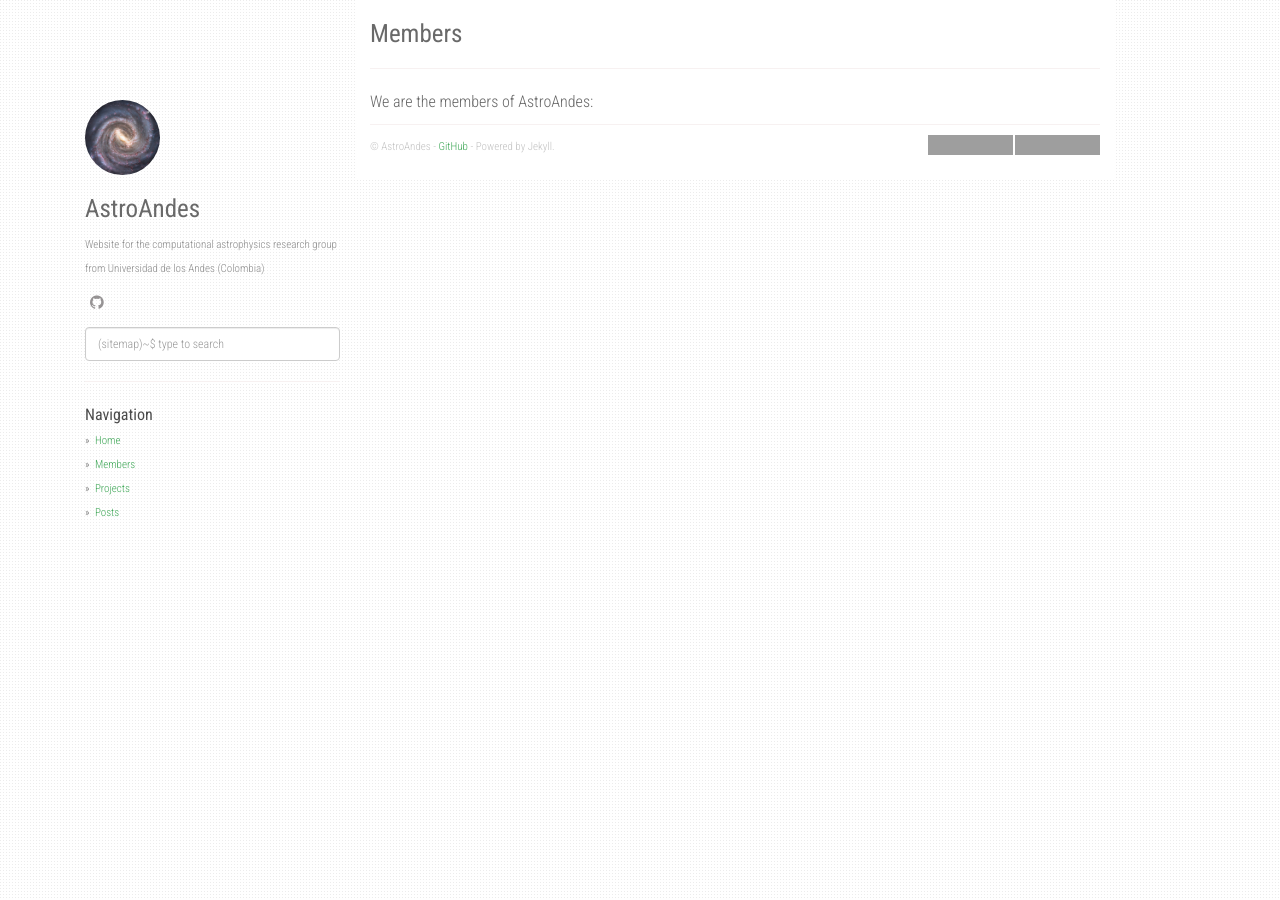
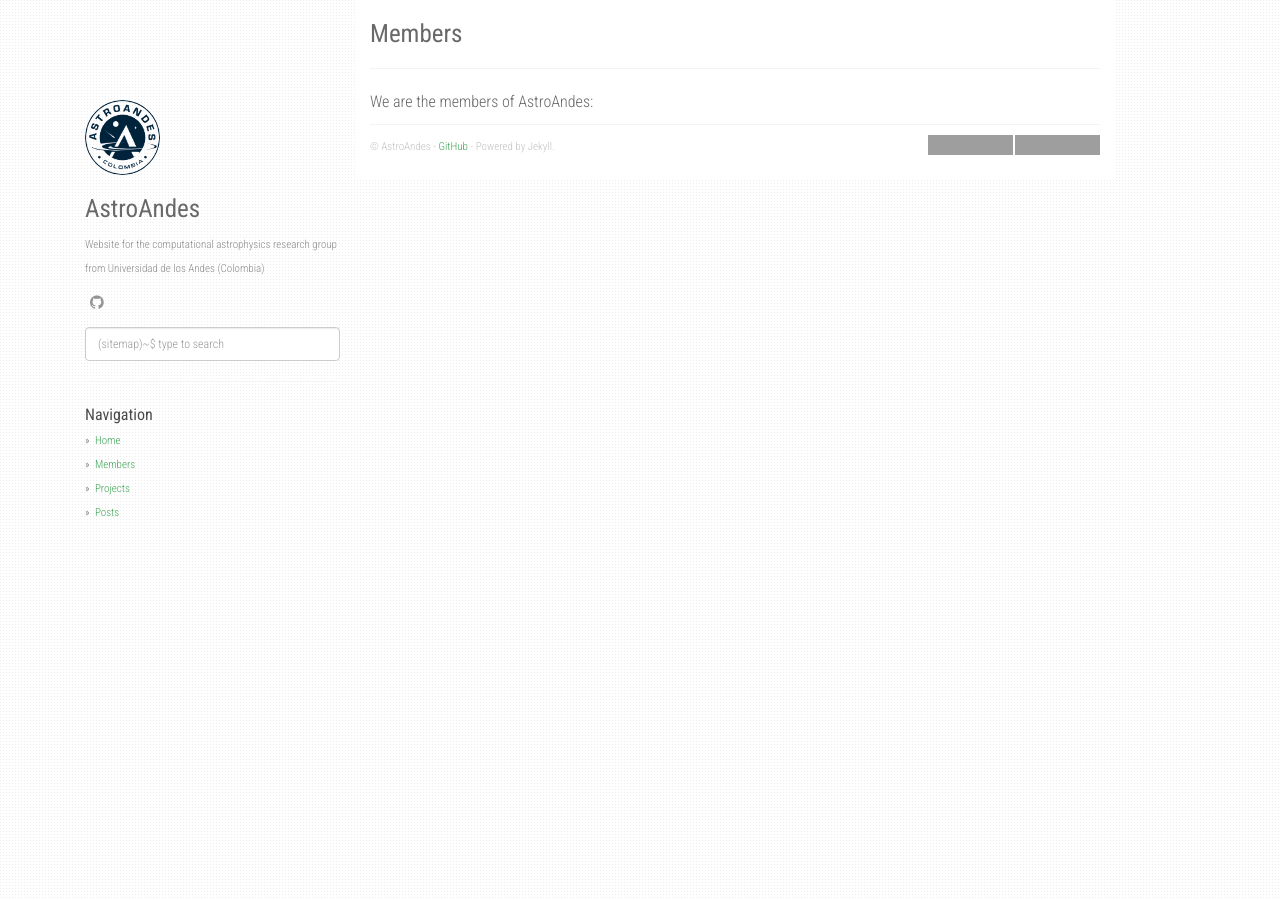
Before and after one commit to astroandes/astroandes.github.io, a Jekyll site: the page built from members.md, in a window 1280 px wide. Built offline with Jekyll 4.4.1, drawn with Linux system fonts in a browser that asks for light colours; nearby versions of some CDN libraries; grey boxes are pictures that could not be loaded.

Commit message:
new logo

```diff
--- a/_config.yml
+++ b/_config.yml
@@ -4,7 +4,7 @@ author: AstroAndes
 github: https://github.com/astroandes
 about: Website for the computational astrophysics research group from Universidad de los Andes (Colombia)
 disqus_shortname: astroandes
-avatar_url: /static/img/avatar.jpg
+avatar_url: /static/img/avatar.png
 
 enableTags: true
 tagarray: []
```
Also changed, not shown: static/img/avatar.jpg (deleted), static/img/avatar.png (added).
